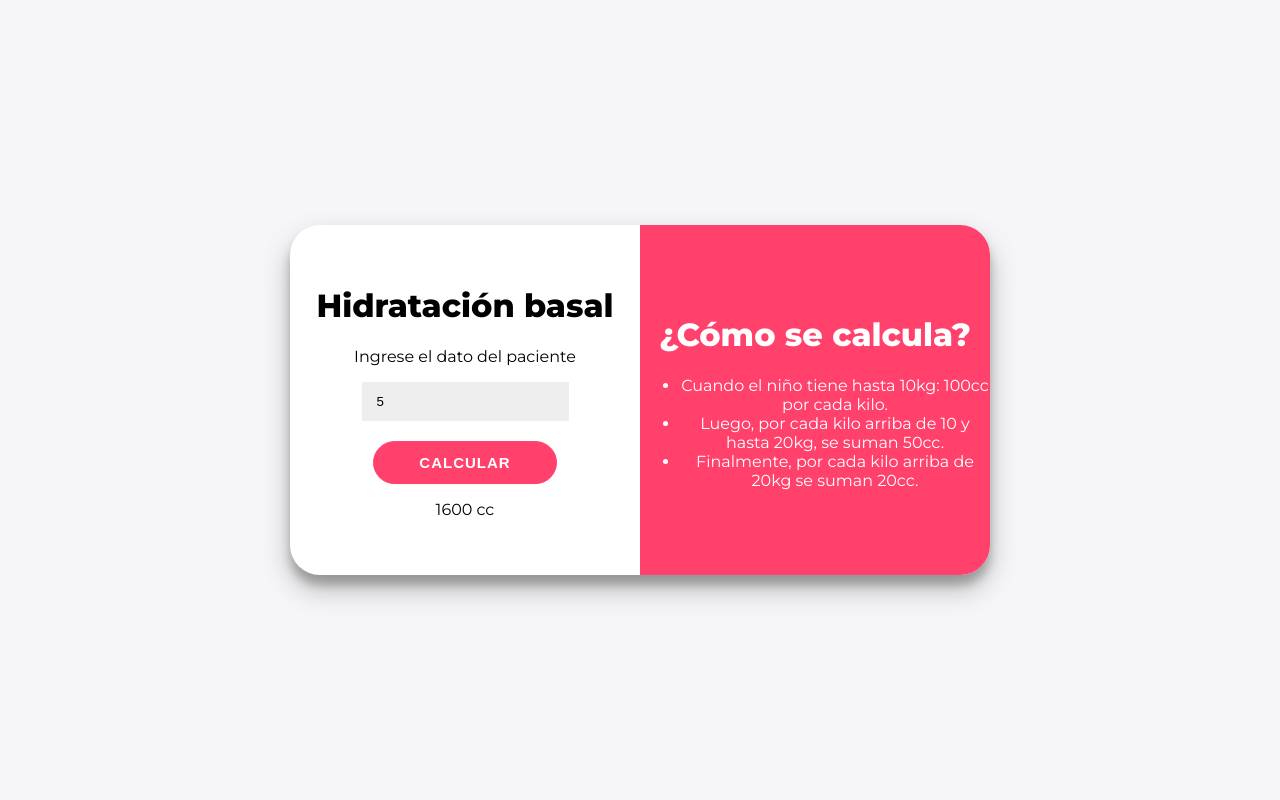
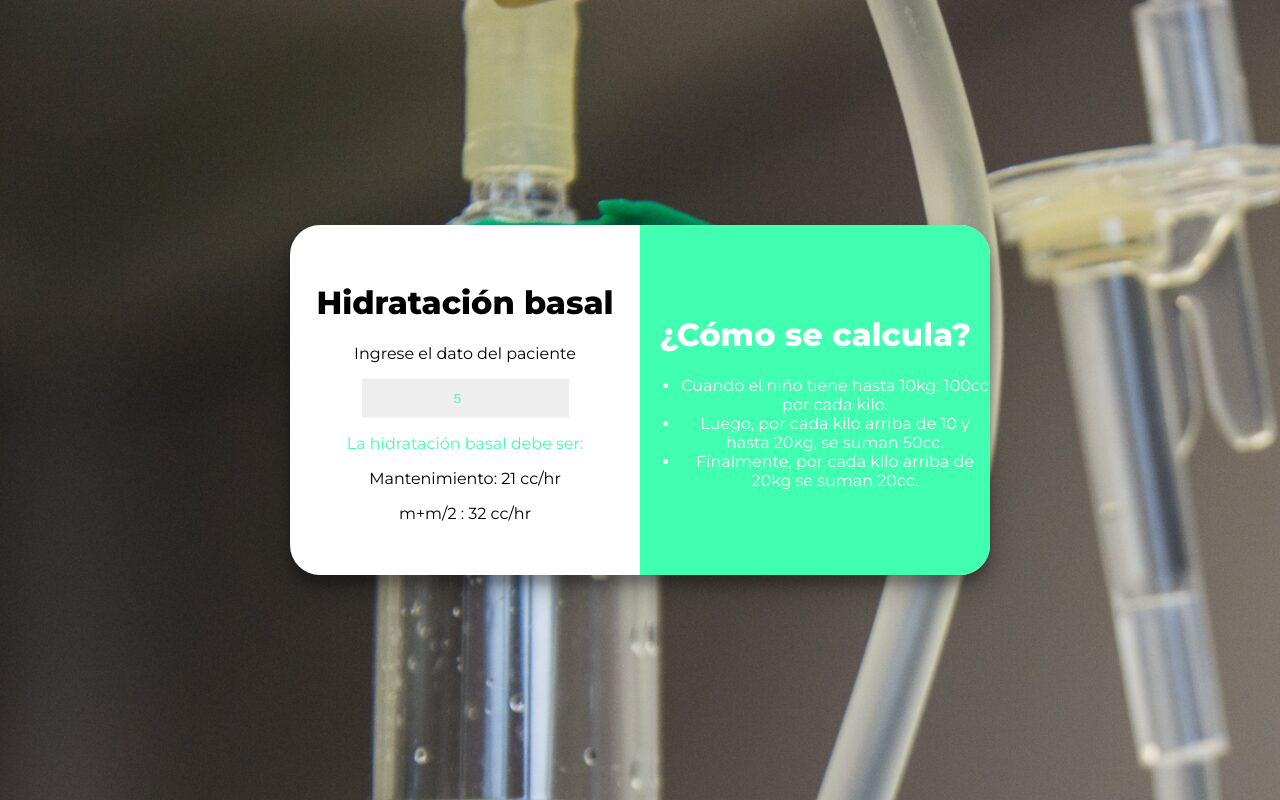
Before and after one commit to camj10/calculadora_basal, a plain HTML site: page index.html in a window 1280 px wide. Both pictures are taken after typing "5" into the empty fields and a click on the button "CALCULAR". Drawn offline with Linux system fonts and the light colour scheme.

Commit message:
Funcionalidades con js

```diff
--- a/index.html
+++ b/index.html
@@ -2,6 +2,7 @@
 <html>
     <head>
         <link rel="stylesheet" href="./style.css">
+        <script src="./script.js" defer></script>
     </head>
     <body>
         <div id="contenedor">
@@ -9,9 +10,12 @@
                 <div class="contenido">
                     <h1>Hidratación basal</h1>
                     <p>Ingrese el dato del paciente</p>
-                    <input type="number" placeholder="Peso en kg">
-                    <button>Calcular</button>
-                    <p>1600 cc</p>
+                    <input class="item" id="peso" type="number" placeholder="Peso en kg" value="">
+                    <p class="item" id="error" > Favor ingrese el peso</p>
+                    <button class="item" id="calcular"><i>Calcular</i></button>
+                    <p class="item mensaje" id="msg"></p>
+                    <p class="item resultado" id="flujo"></p>
+                    <p class="item resultado" id="mantenimiento"></p>
                     <!-- <span>1600 kg</span> -->
                 </div>
             </div>
--- /dev/null
+++ b/script.js
@@ -0,0 +1,41 @@
+const MAN = document.getElementById('mantenimiento');
+
+const FLU = document.getElementById('flujo');
+
+const CALCULAR = document.getElementById('calcular');
+
+const ERROR = document.getElementById('error');
+
+const MSG = document.getElementById('msg');
+
+
+CALCULAR.addEventListener( 'click', () => {
+    const PESO = document.getElementById('peso').value;//Tomamos el valor del peso
+    if(PESO<1){
+        ERROR.style.display = 'block';
+    } else{
+        CALCULAR.style.display = 'none';
+        ERROR.style.display = 'none';
+        let flujo = calc(PESO);
+        let m = Math.round(flujo * 1.5);
+        MSG.innerHTML = 'La hidratación basal debe ser: ';
+        FLU.innerHTML = 'Mantenimiento: ' + flujo + ' cc/hr';
+        MAN.innerHTML = 'm+m/2 : ' + m + ' cc/hr';
+        FLU.style.display = 'block';
+        MAN.style.display = 'block';
+    }
+});
+
+function calc(peso) {//Funcion para calcular
+    let p = peso;
+    let flujo;
+    if (p < 11) {
+        flujo = p * 100;
+    } else if (p < 21) {
+        flujo = 1000 + (p - 10) * 50;
+    } else {
+        flujo = 1000 + 500 + (p - 20) * 20;
+    }
+    flujo = Math.round(flujo / 24);
+    return flujo;
+}
--- a/style.css
+++ b/style.css
@@ -2,6 +2,8 @@
 body{
     background-color: #f6f5f7;
     font-family: 'Montserrat',sans-serif;
+    background-image: url("./img.jpg");
+    /* background-size: cover;*/
 }
 #contenedor {
     background-color: white;
@@ -23,7 +25,7 @@ body{
     float: left;
 }
 #detalle {
-    background-color: #ff416c;
+    background-color: #41ffb0;
     color: white;
     width: 50%;
     height: 100%;
@@ -49,8 +51,8 @@ button {
     font-weight: bold;
     padding: 12px 45px;
     border-radius: 30px;
-      background-color: #FF416C;
-      border: 1px solid #FF416C;
+    background-color: #adff41;
+    border: 1px solid #d6ff41;
     color: #FFFFFF;
     text-transform: uppercase;
     letter-spacing: 1px;/*Espacio entre letras*/
@@ -59,3 +61,11 @@ button {
   button:active {
 	transform: scale(0.95);/*Transforma la escala del botón a 0.95 (más chico)*/
 }
+#peso{
+    margin: auto;
+    text-align: center;
+    color:#41ffb0;
+}
+#msg{
+    color:#41ffb0;
+}
```
Also changed, not shown: img.jpg (added). Lines whose indentation alone changed are shown as unchanged.
